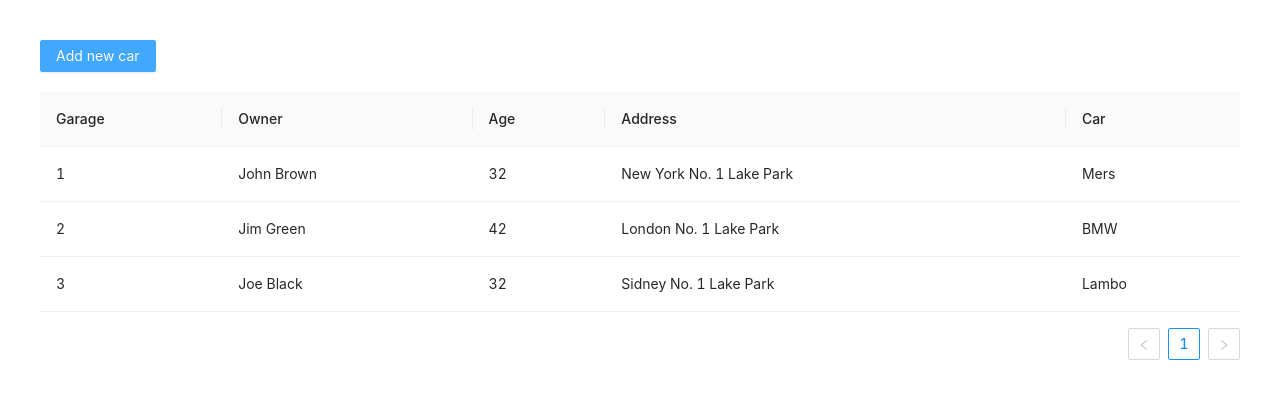
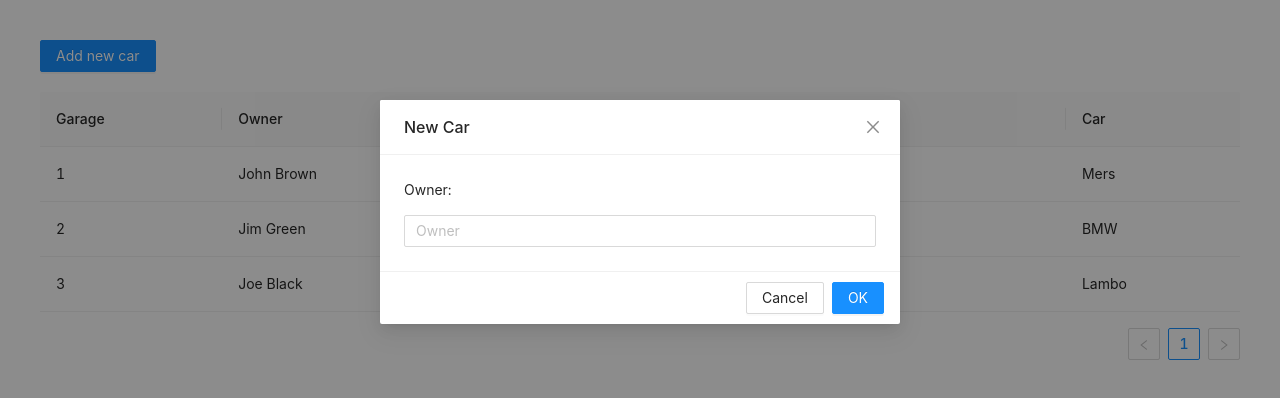
Before and after one commit to VladyslavLytvynenko22/garage, a React (Create React App) app: page / in a window 1280 px wide. Both pictures are taken after a click on the button "Add new car". Shown: the top 398 px of the page. Built offline with nearby package versions, Linux system fonts and the light colour scheme.

Commit message:
Add modal window

```diff
--- /dev/null
+++ b/src/addCar/addCar.js
@@ -0,0 +1,33 @@
+import { Modal, Input } from 'antd';
+import React, { Component } from 'react';
+
+class AddCar extends Component {
+  garage = {
+    key: -1,
+    owner: '',
+    age: -1,
+    address: '',
+    car: '',
+  };
+
+  render() {
+    return (
+      <Modal
+        title="New Car"
+        visible={this.props.showAddCar}
+        onOk={() => this.props.clickOk(this.garage)}
+        onCancel={this.props.clickCancel}
+      >
+        <p>Owner: </p>
+        <Input
+          placeholder="Owner"
+          onChange={(value) => {
+            this.garage.owner = value.target.value;
+          }}
+        />
+      </Modal>
+    );
+  }
+}
+
+export default AddCar;
--- a/src/containers/App.js
+++ b/src/containers/App.js
@@ -2,15 +2,139 @@ import React, { Component } from 'react';
 import { Button } from 'antd';
 
 import GarageTable from '../garageTable/garageTable';
+import AddCar from '../addCar/addCar';
 import classes from './App.module.css';
 import 'antd/dist/antd.css';
 
 class App extends Component {
+  state = {
+    garages: [
+      {
+        key: -1,
+        owner: '',
+        age: -1,
+        address: '',
+        car: '',
+      },
+    ],
+    columns: [
+      {
+        title: '',
+        dataIndex: '',
+        key: '',
+      },
+    ],
+    showAddCar: false,
+  };
+
+  componentDidMount() {
+    this.setState({
+      garages: [
+        {
+          key: 1,
+          owner: 'John Brown',
+          age: 32,
+          address: 'New York No. 1 Lake Park',
+          car: 'Mers',
+        },
+        {
+          key: 2,
+          owner: 'Jim Green',
+          age: 42,
+          address: 'London No. 1 Lake Park',
+          car: 'BMW',
+        },
+        {
+          key: 3,
+          owner: 'Joe Black',
+          age: 32,
+          address: 'Sidney No. 1 Lake Park',
+          car: 'Lambo',
+        },
+      ],
+      columns: [
+        {
+          title: 'Garage',
+          dataIndex: 'key',
+          key: 'garage',
+        },
+        {
+          title: 'Owner',
+          dataIndex: 'owner',
+          key: 'owner',
+        },
+        {
+          title: 'Age',
+          dataIndex: 'age',
+          key: 'age',
+        },
+        {
+          title: 'Address',
+          dataIndex: 'address',
+          key: 'address',
+        },
+        {
+          title: 'Car',
+          dataIndex: 'car',
+          key: 'car',
+        },
+      ],
+    });
+  }
+
+  showAddCar = () => {
+    this.setState({
+      showAddCar: true,
+    });
+  };
+
+  handleOk = (props) => {
+    const garages = this.state.garages.slice();
+    const keyArr = garages.map(garage => garage.key);
+    const nextId = Math.max(...keyArr) + 1;
+    props.key = nextId;
+    garages.push(props);
+    this.setState({
+      garages: garages,
+      showAddCar: false,
+    });
+  };
+
+  handleCancel = () => {
+    console.log('Cancel');
+    this.setState({
+      showAddCar: false,
+    });
+  };
+
   render() {
+    let addCar = '';
+    let showAddCar = this.state.showAddCar;
+
+    if (showAddCar) {
+      addCar = (
+        <AddCar
+          showAddCar={showAddCar}
+          clickOk={this.handleOk}
+          clickCancel={this.handleCancel}
+        />
+      );
+    }
+
     return (
       <div>
-        <Button className={classes.Button} type="primary">Add new car</Button>
-        <GarageTable />
+        <Button
+          className={classes.Button}
+          type="primary"
+          onClick={this.showAddCar}
+        >
+          Add new car
+        </Button>
+        {addCar}
+        <GarageTable
+          garages={this.state.garages}
+          columns={this.state.columns}
+        />
       </div>
     );
   }
--- a/src/garageTable/garageTable.js
+++ b/src/garageTable/garageTable.js
@@ -2,85 +2,9 @@ import { Table } from 'antd';
 import React, { Component } from 'react';
 
 class GarageTable extends Component {
-  state = {
-    garage: [
-      {
-        key: '',
-        owner: '',
-        age: -1,
-        address: '',
-        car: '',
-      },
-    ],
-    columns: [
-      {
-        title: '',
-        dataIndex: '',
-        key: '',
-      },
-    ],
-  };
-
-  componentDidMount() {
-    this.setState({
-      garage: [
-        {
-          key: '1',
-          owner: 'John Brown',
-          age: 32,
-          address: 'New York No. 1 Lake Park',
-          car: 'Mers',
-        },
-        {
-          key: '2',
-          owner: 'Jim Green',
-          age: 42,
-          address: 'London No. 1 Lake Park',
-          car: 'BMW',
-        },
-        {
-          key: '3',
-          owner: 'Joe Black',
-          age: 32,
-          address: 'Sidney No. 1 Lake Park',
-          car: 'Lambo',
-        },
-      ],
-      columns: [
-        {
-          title: 'Garage',
-          dataIndex: 'key',
-          key: 'garage',
-        },
-        {
-          title: 'Owner',
-          dataIndex: 'owner',
-          key: 'owner',
-        },
-        {
-          title: 'Age',
-          dataIndex: 'age',
-          key: 'age',
-        },
-        {
-          title: 'Address',
-          dataIndex: 'address',
-          key: 'address',
-        },
-        {
-          title: 'Car',
-          dataIndex: 'car',
-          key: 'car',
-        },
-      ],
-    });
-  }
-
   render() {
     return (
-      <div>
-        <Table columns={this.state.columns} dataSource={this.state.garage} />
-      </div>
+      <Table columns={this.props.columns} dataSource={this.props.garages} />
     );
   }
 }
```
Also changed, not shown: 1 other file (tests, documents, lock files or other folders).
